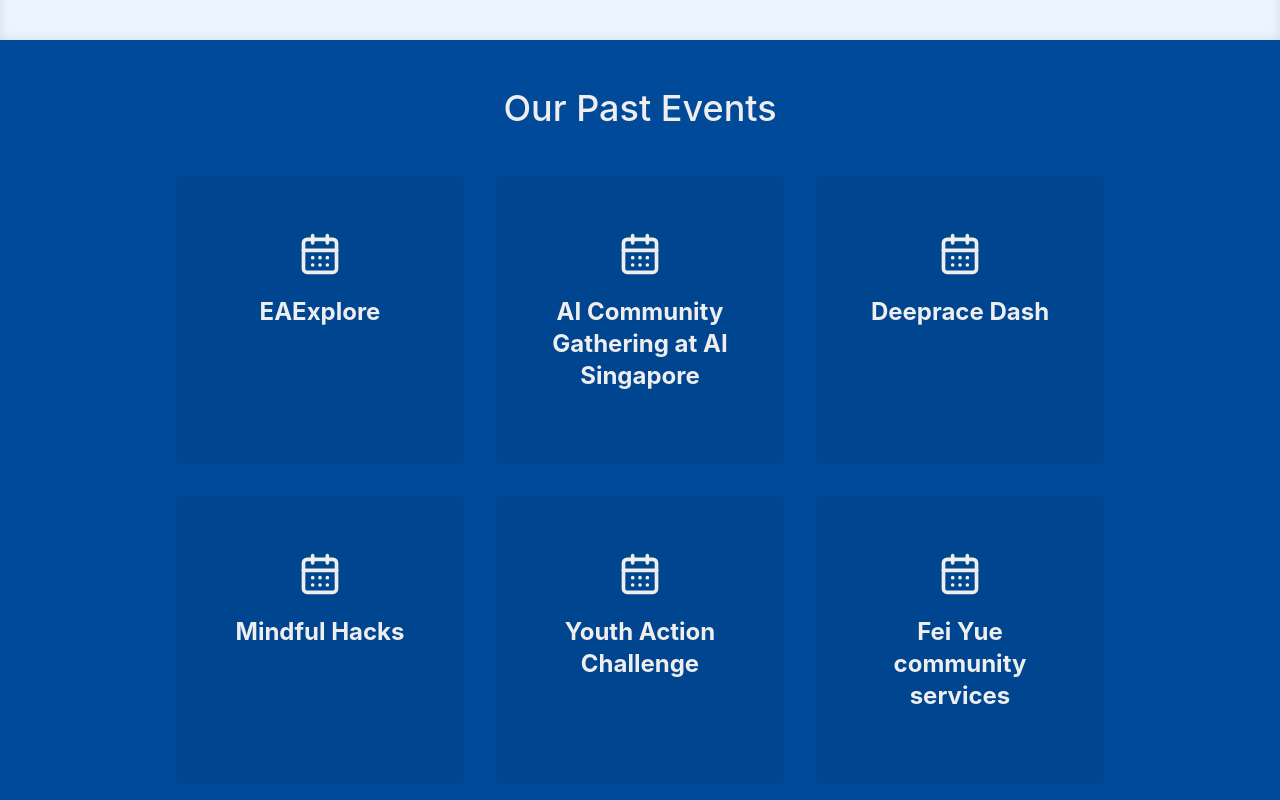
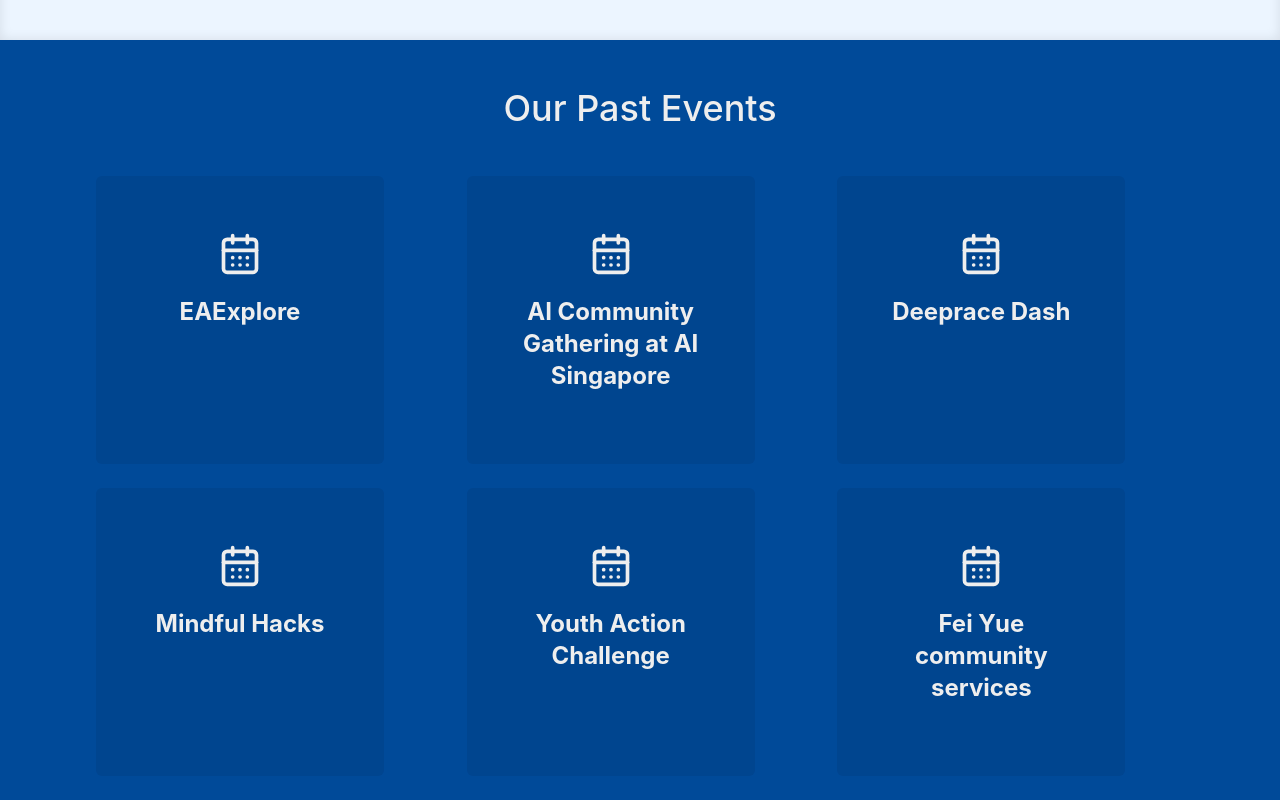
Before and after one commit to Ray27th/sgyouthai-website, a React (Vite) app: page / in a window 1280 px wide. Shown: the part 3860-4660 px from the top of the page. Built offline with nearby package versions, Linux system fonts and the light colour scheme.

Commit message:
Update grid

```diff
--- a/src/components/Events.tsx
+++ b/src/components/Events.tsx
@@ -31,8 +31,7 @@
       data-aos="fade-up"
     >
       <h2 className="text-4xl text-center font-medium">Our Past Events</h2>
-      <div className="flex flex-col md:flex-row pt-12 gap-6 justify-center items-center">
-        <div className="flex flex-wrap w-full gap-8 justify-center items-center">
+      <div className="grid grid-cols-1 md:grid-cols-3 pt-12 gap-6 justify-center items-center">
           {events.map((event, idx) => (
             <div
               key={event.name + idx}
@@ -42,7 +41,6 @@
               <span className="h-1/2">{event.name}</span>
             </div>
           ))}
-        </div>
       </div>
     </section>
   );
```
